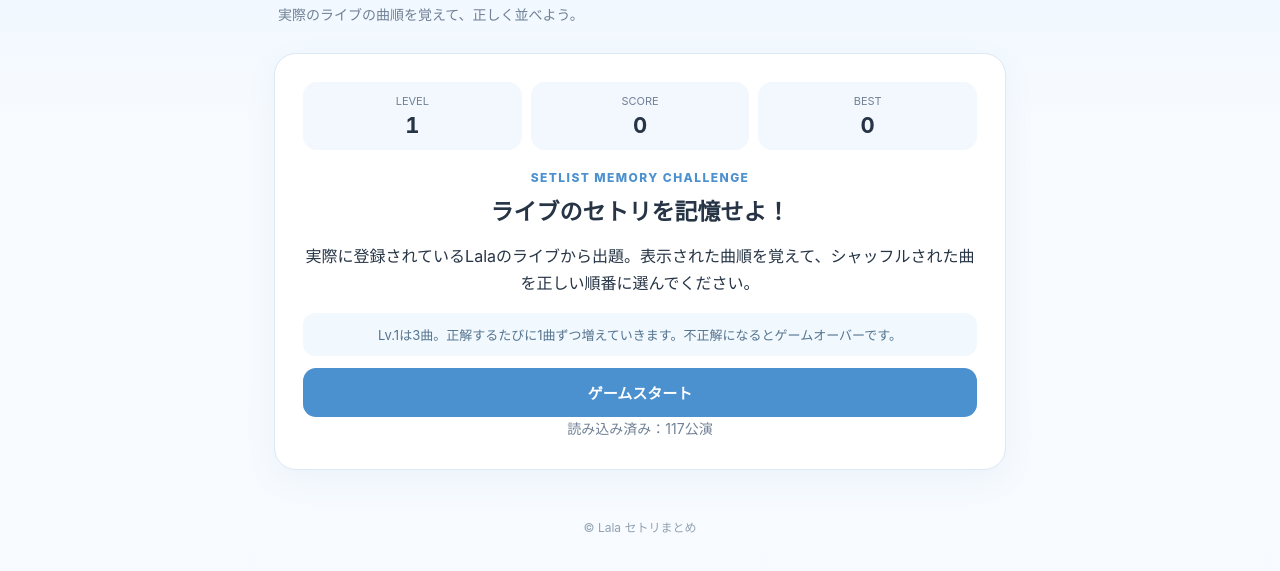
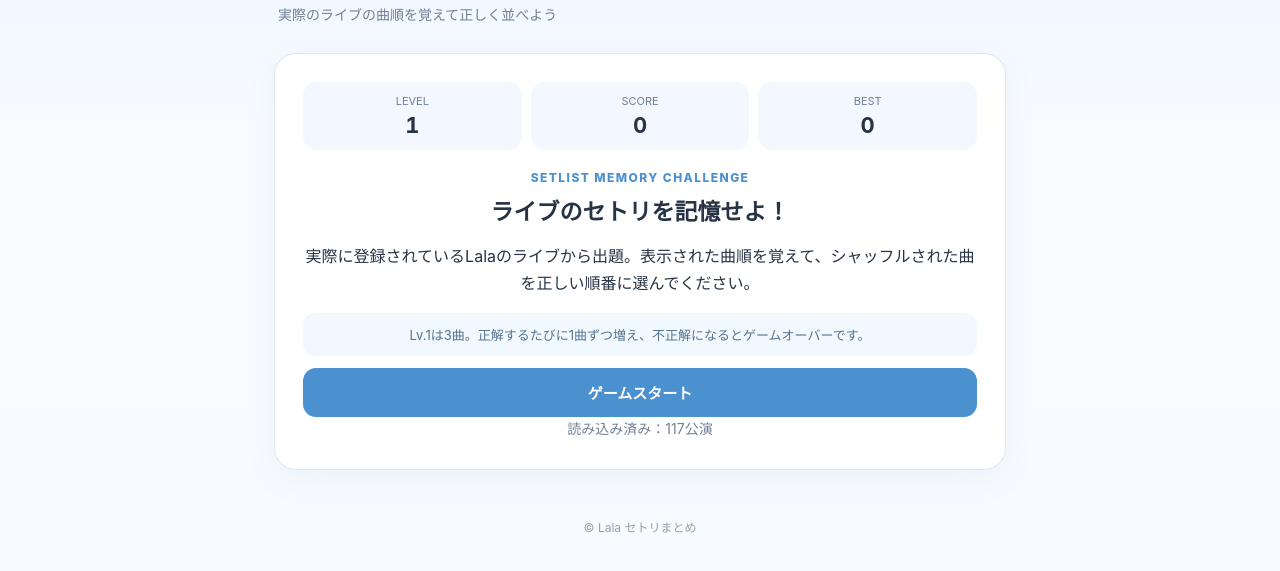
Before and after one commit to ulti0104/Lala-setlist, a plain HTML site: page game.html in a window 1280 px wide. Shown: the part 131-702 px from the top of the page. Drawn offline with Linux system fonts and the light colour scheme.

Commit message:
Update game.html

```diff
--- a/game.html
+++ b/game.html
@@ -53,7 +53,7 @@ footer{text-align:center;color:#91a1b0;font-size:12px;padding:0 15px 28px}
   <a class="back" href="./index.html">← セトリまとめに戻る</a>
   <div class="brand">LALA SETLIST ARCHIVE</div>
   <h1>セトリ記憶ゲーム</h1>
-  <p class="sub">実際のライブの曲順を覚えて、正しく並べよう。</p>
+  <p class="sub">実際のライブの曲順を覚えて正しく並べよう</p>
 </header>
 <main>
 <section class="panel">
@@ -67,7 +67,7 @@ footer{text-align:center;color:#91a1b0;font-size:12px;padding:0 15px 28px}
     <div class="eyebrow">SETLIST MEMORY CHALLENGE</div>
     <h2>ライブのセトリを記憶せよ！</h2>
     <p>実際に登録されているLalaのライブから出題。表示された曲順を覚えて、シャッフルされた曲を正しい順番に選んでください。</p>
-    <div class="notice">Lv.1は3曲。正解するたびに1曲ずつ増えていきます。不正解になるとゲームオーバーです。</div>
+    <div class="notice">Lv.1は3曲。正解するたびに1曲ずつ増え、不正解になるとゲームオーバーです。</div>
     <button class="btn" id="start">ゲームスタート</button>
     <p id="dataStatus" class="sub"></p>
   </div>
```
